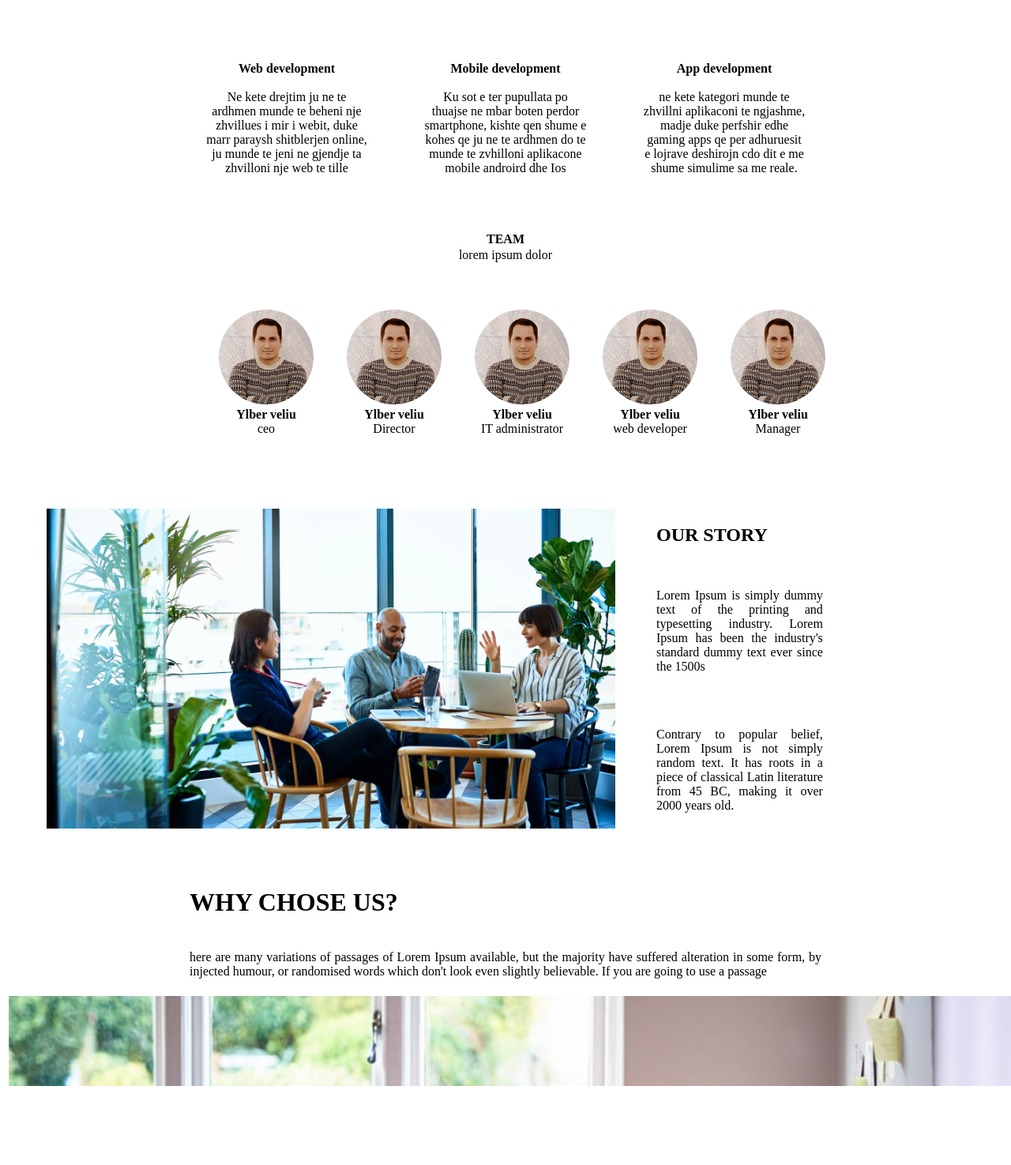
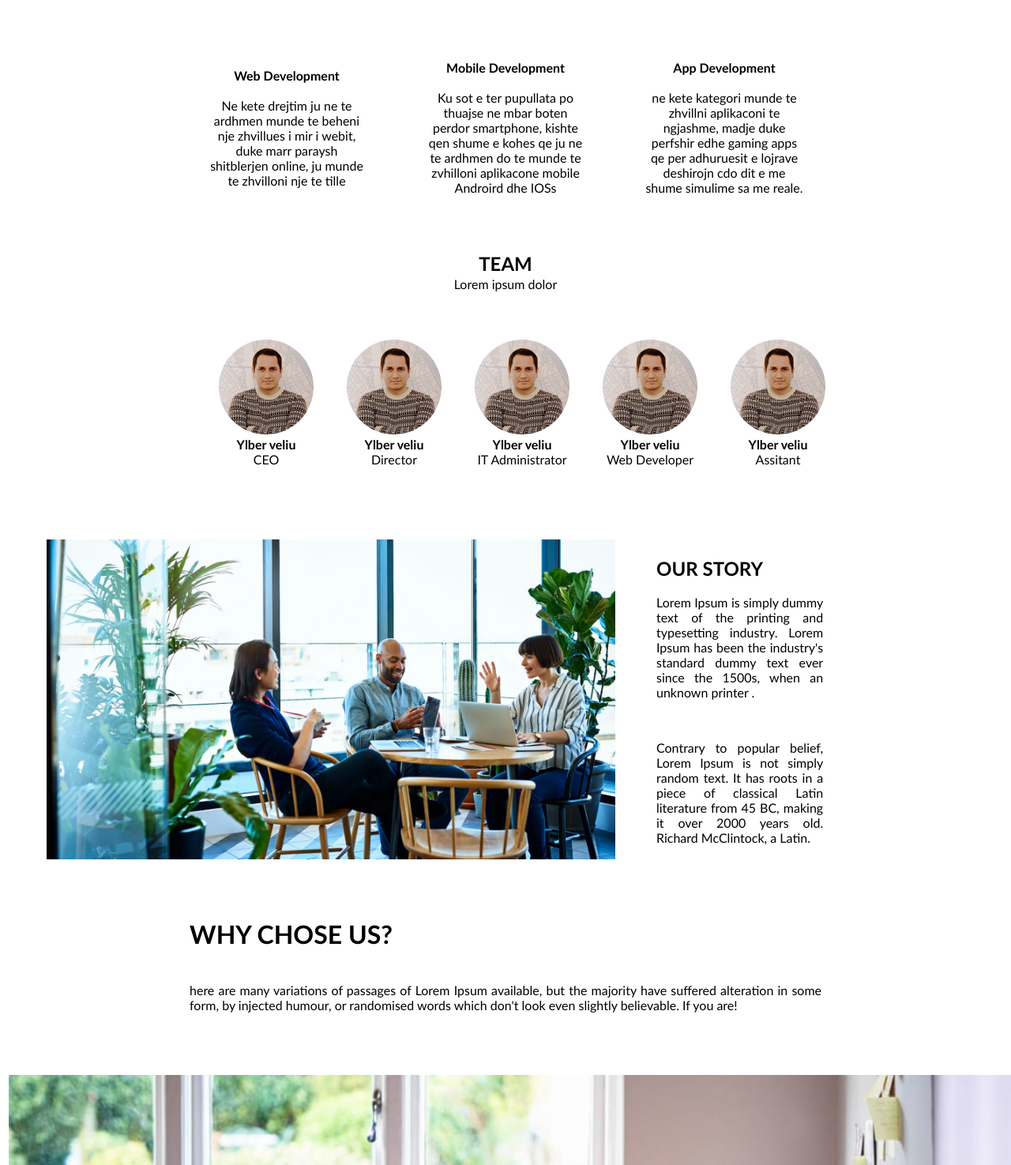
Before and after one commit to agimsherifi/Projekti-HTML5-Agim-Sherifi, a plain HTML site: page Index.html in a window 1280 px wide. Shown: the part 837-2312 px from the top of the page at 79% size. Before the commit the page ends 2227 px from the top, so only its background shows below. Drawn offline with Linux system fonts and the light colour scheme.

Commit message:
Editimi i fontit, ndryshime gjenerale ne tekst.

```diff
--- a/Index.html
+++ b/Index.html
@@ -4,9 +4,14 @@
     <meta charset="UTF-8">
     <meta http-equiv="X-UA-Compatible" content="IE=edge">
     <meta name="viewport" content="width=device-width, initial-scale=1.0">
-    <title>Projekti HTML5</title>
+    <title>Projekti HTML5 Agim Sherifi</title>
 </head>
 <body>
+    <style>
+        body {
+          font-family: "Calibri", sans-serif;
+        }
+      </style>
     <style>
         .center {
           text-align: center;
@@ -18,9 +23,10 @@
                 <table width="800" align="center" cellpading="30" >
                     <tr>
                         <td valign="left">
-                            <img src="assets/img/logo.png"  width="150" alt="per programera"> &nbsp;
+                            <img src="assets/img/logo.png"  width="150" alt="Logo"> &nbsp;
 
                     </td>
+
                     <td> HOME </td>
                     <td> SERVICE </td>
                     <td> TEAM </td>
@@ -33,24 +39,24 @@
         </tr>
                 <table align="center">
                 <td>
-                    <img src="assets/img/slider.jpg" width="1300"alt="ballina">
+                    <img src="assets/img/slider.jpg" width="1300" alt="ballina">
                 </td>
                 </table>
                 <table cellspacing="70" cellpading="70" align="center">
                     <tr>
                            <td class="center" width="205">
-                            <b>Web development</b>
+                            <b>Web Development</b>
                             <br>
                             <br> Ne kete drejtim ju ne te ardhmen munde te beheni nje zhvillues i mir i webit, duke marr paraysh shitblerjen online, ju munde te
-                            jeni ne gjendje ta zhvilloni nje web te tille
+                            zhvilloni nje te tille
                            </td>
                            <td class="center" width="205">
-                            <b>Mobile development</b>
+                            <b>Mobile Development</b>
                             <br><br> Ku sot e ter pupullata po thuajse ne mbar boten perdor smartphone, kishte qen shume e kohes qe ju ne te ardhmen do te
-                            munde te zvhilloni aplikacone mobile androird dhe Ios
+                            munde te zvhilloni aplikacone mobile Androird dhe IOSs
                            </td>
                            <td class="center" width="205">
-                            <b>App development</b>
+                            <b>App Development</b>
                             <br><br> ne kete kategori munde te zhvillni aplikaconi te ngjashme, madje duke perfshir edhe gaming apps qe per adhuruesit e lojrave
                             deshirojn cdo dit  e me shume simulime sa me reale.
                            </td>
@@ -58,12 +64,12 @@
                 </table>
                 <table cellspacing="0" cellpading="0" class="center" align="center" >
                     <tr>
-                                <th><b>TEAM</b></th>
+                                <th><font size="+2.8">TEAM</font></th>
 
 
                         <tr valign="top">
                                 <td>
-                                    lorem ipsum dolor
+                                    Lorem ipsum dolor
                                 </td>
                             </tr>
 
@@ -80,7 +86,7 @@
                                 <br>
                                 <b>Ylber veliu </b>
                                 <br>
-                                ceo
+                                CEO
                         </td>
 
 
@@ -99,7 +105,7 @@
                                 <br>
                                 <b>Ylber veliu </b>
                                 <br>
-                                IT administrator
+                                IT Administrator
                 </td>
 
                 <td class="center">
@@ -107,7 +113,7 @@
                                 <br>
                                 <b>Ylber veliu </b>
                                 <br>
-                                web developer
+                                Web Developer
             </td>
             <br>
 
@@ -116,7 +122,7 @@
                                 <br>
                                 <b>Ylber veliu </b>
                                 <br>
-                                Manager
+                                Assitant
         </td>
 
 
@@ -126,19 +132,21 @@
                 <table cellspacing="50" cellpading="70" align="center">
                     <tr>
                     <td width="450" >
-                        <img src="assets/img/team.webp" style="float:left" width="720"   alt="ekipa">
+                        <img src="assets/img/team.webp" style="float:left" width="720"   alt="team photo">
 
                     </td>
-                    <td  valign="top" width="285">
+                    <td   width="285">
                         <h2>OUR STORY</h2>
-                        <br>
+
 
                         <p align="justify">Lorem Ipsum is simply dummy text of the printing and typesetting industry.
-                            Lorem Ipsum has been the industry's standard dummy text ever since the 1500s</p>
+                            Lorem Ipsum has been the industry's standard dummy text ever since the 1500s,
+                            when an unknown printer .</p>
 
-                        <br><br>
+                        <br>
                         <p align="justify"> Contrary to popular belief, Lorem Ipsum is not simply random text.
-                            It has roots in a piece of classical Latin literature from 45 BC, making it over 2000 years old.  </p>
+                            It has roots in a piece of classical Latin literature from 45 BC,
+                            making it over 2000 years old. Richard McClintock, a Latin.  </p>
                         <td width="200">
 
                         </td>
@@ -156,7 +164,7 @@
                                     <td class="center" width="600" align="center">
                                         <p align="justify"> here are many variations of passages of Lorem Ipsum available,
                                             but the majority have suffered alteration in some form, by injected humour,
-                                            or randomised words which don't look even slightly believable. If you are going to use a passage
+                                            or randomised words which don't look even slightly believable. If you are!
                                             </p>
                                     </td>
                                 </tr>
@@ -165,11 +173,11 @@
                 </table>
 
 
-                </table>
+                </table><br><br><br>
 <table align="center">
     <tr>
         <td width="1300" align="center">
-            <img width="1300" src="assets/img/footer.png"
+            <img width="1300" src="assets/img/footer.png" alt="footer image">
         </td>
     </tr>
 </table>
```
